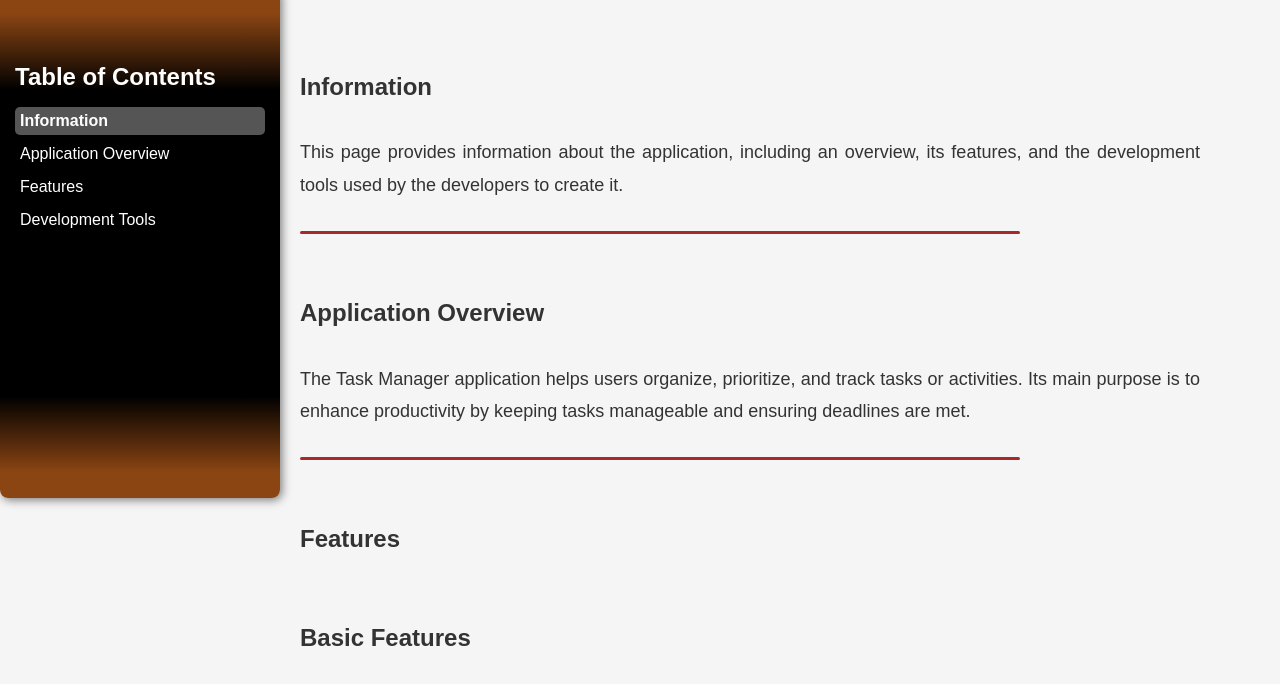
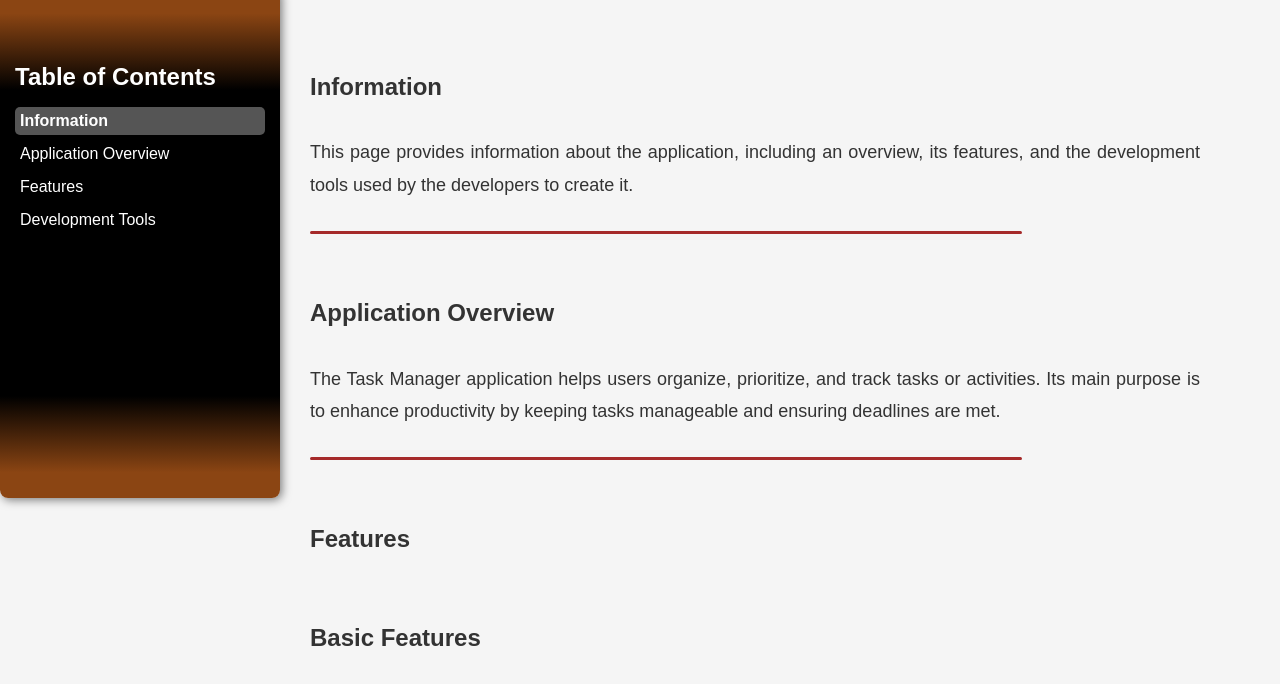
Before and after one commit to VoxScripts/testtask, a plain HTML site: page index.html in a window 1280 px wide. Shown: the part 71-755 px from the top of the page. Drawn offline with Linux system fonts and the light colour scheme.

Commit message:
Update index.css

```diff
--- a/index.css
+++ b/index.css
@@ -11,7 +11,7 @@ body {
 }
 
 main {
-  margin-left: 280px;
+  margin-left: 290px;
   margin-right: 60px;
   padding: 20px;
   line-height: 1.6;
```
